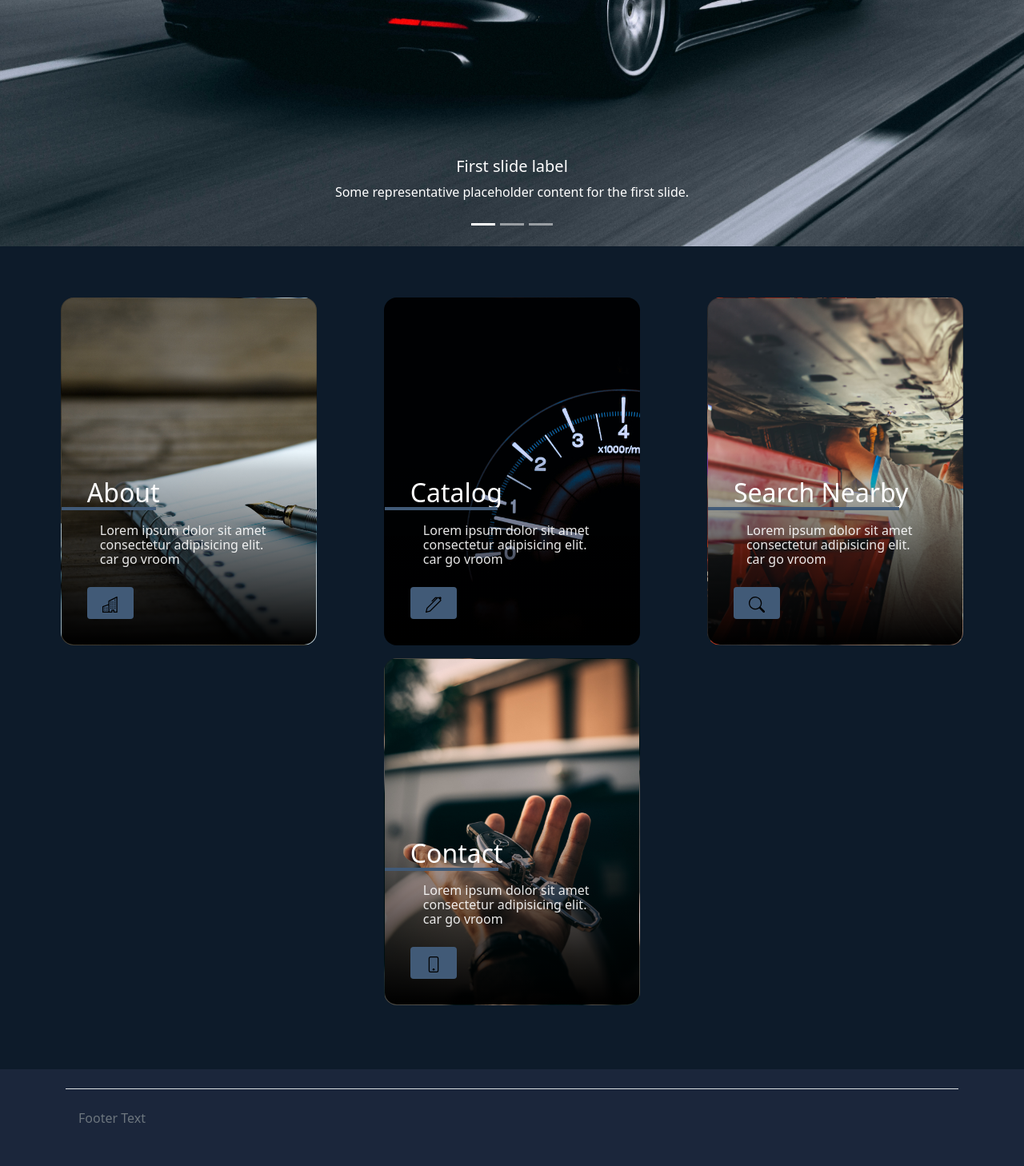
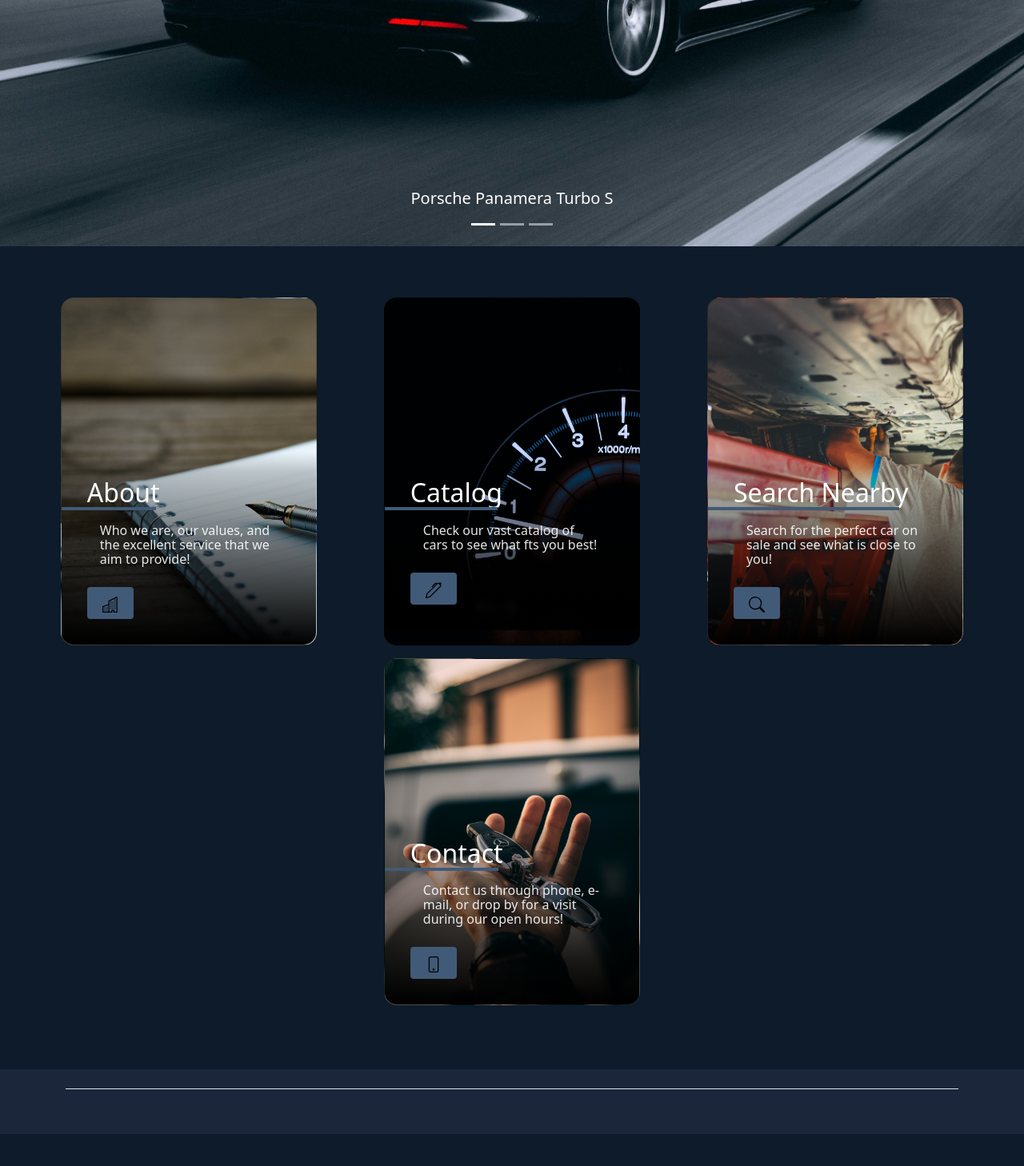
Before and after one commit to Car-Dealership-CS-UTSA/Car-Dealer-Team-Project, a PHP site: page / in a window 1280 px wide. Shown: the part 609-2067 px from the top of the page at 80% size. After the commit the page ends 2027 px from the top, so only its background shows below. Run offline with PHP 8.4, Linux system fonts and the light colour scheme.

Commit message:
Update index.php

```diff
--- a/NewCarProject/index.php
+++ b/NewCarProject/index.php
@@ -101,22 +101,20 @@ session_start();
             <div class="carousel-item active">
                 <img src="imgs/img1.jpg" class="d-block w-100" alt="...">
                 <div class="carousel-caption d-none d-md-block">
-                    <h5>First slide label</h5>
-                    <p>Some representative placeholder content for the first slide.</p>
+                    <h5>Porsche Panamera Turbo S</h5>
                 </div>
             </div>
             <div class="carousel-item">
                 <img src="imgs/img2.jpg" class="d-block w-100" alt="...">
                 <div class="carousel-caption d-none d-md-block">
-                    <h5>Second slide label</h5>
-                    <p>Some representative placeholder content for the second slide.</p>
+                    <h5>BMW 4-Series</h5>
+
                 </div>
             </div>
             <div class="carousel-item">
                 <img src="imgs/img3.jpg" class="d-block w-100" alt="...">
                 <div class="carousel-caption d-none d-md-block">
-                    <h5>Third slide label</h5>
-                    <p>Some representative placeholder content for the third slide.</p>
+                    <h5>Ford Explorer SUV</h5>
                 </div>
             </div>
         </div>
@@ -140,7 +138,7 @@ session_start();
             <div class="card-content">
                 <h2 class="card-title">About</h2>
                 <p class="card-body">
-                    Lorem ipsum dolor sit amet consectetur adipisicing elit. car go vroom
+                    Who we are, our values, and the excellent service that we aim to provide!
                 </p>
                 <a href="about.php" class="button"><svg xmlns="http://www.w3.org/2000/svg" width="20" height="20"
                         fill="currentColor" class="bi bi-buildings" viewBox="0 0 16 16">
@@ -155,7 +153,7 @@ session_start();
             <div class="card-content">
                 <h2 class="card-title">Catalog</h2>
                 <p class="card-body">
-                    Lorem ipsum dolor sit amet consectetur adipisicing elit. car go vroom
+                    Check our vast catalog of cars to see what fts you best!
                 </p>
                 <a href="catalog.php" class="button"><svg xmlns="http://www.w3.org/2000/svg" width="20" height="20"
                         fill="currentColor" class="bi bi-pen" viewBox="0 0 16 16">
@@ -168,7 +166,7 @@ session_start();
             <div class="card-content">
                 <h2 class="card-title">Search Nearby</h2>
                 <p class="card-body">
-                    Lorem ipsum dolor sit amet consectetur adipisicing elit. car go vroom
+                    Search for the perfect car on sale and see what is close to you!
                 </p>
                 <a href="nearby.php" class="button"><svg xmlns="http://www.w3.org/2000/svg" width="20" height="20"
                         fill="currentColor" class="bi bi-search" viewBox="0 0 16 16">
@@ -181,7 +179,7 @@ session_start();
             <div class="card-content">
                 <h2 class="card-title">Contact</h2>
                 <p class="card-body">
-                    Lorem ipsum dolor sit amet consectetur adipisicing elit. car go vroom
+                    Contact us through phone, e-mail, or drop by for a visit during our open hours!
                 </p>
                 <a href="contact.php" class="button"><svg xmlns="http://www.w3.org/2000/svg" width="20" height="20"
                         fill="currentColor" class="bi bi-phone" viewBox="0 0 16 16">
@@ -198,9 +196,6 @@ session_start();
     <!-- start footer -->
     <div id="footer" class="container">
         <footer class="d-flex  justify-content-between align-items-center py-3 my-4 border-top">
-            <ul class="nav col-md-8 ">
-                <li class="nav-item"><a href="#" class="nav-link px-6 text-muted ">Footer Text</a></li>
-            </ul>
         </footer>
     </div>
 </body>
```
